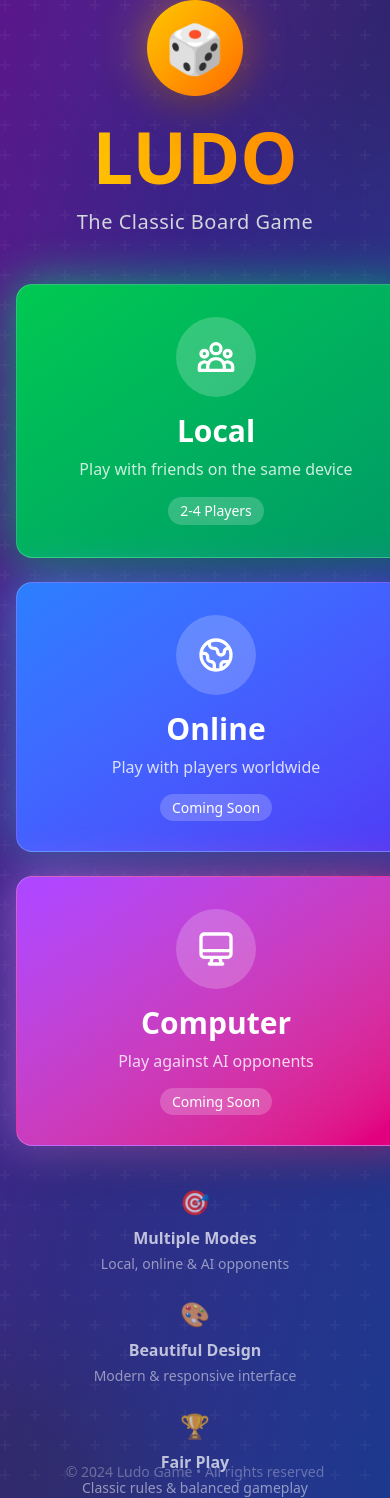
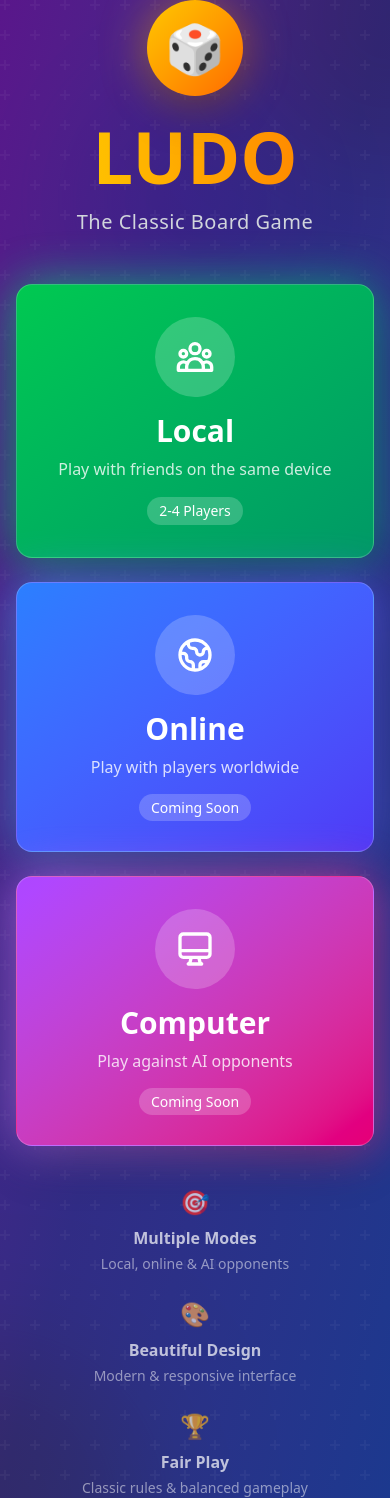
Before and after one commit to rajmahadev422/Ludo, a Next.js app: page / in a window 390 px wide. Built offline with nearby package versions, Linux system fonts and the light colour scheme.

Commit message:
fix responsiveness

```diff
--- a/src/app/page.jsx
+++ b/src/app/page.jsx
@@ -41,11 +41,11 @@ export default function Home() {
         </div>
 
         {/* Game mode buttons */}
-        <div className="flex flex-wrap justify-between gap-6 w-full animate-slide-up">
+        <div className="flex flex-wrap justify-between gap-6 w-full animate-slide-up px-0 md:px-6 lg:px-10">
           {/* Local Multiplayer */}
           <Link
             href="/local"
-            className="group relative flex-1 min-w-100"
+            className="group relative flex-1 min-w-60"
           >
             <div className="absolute inset-0 bg-linear-to-r from-green-400 to-emerald-500 rounded-2xl blur-xl opacity-70 group-hover:opacity-100 transition-opacity duration-300"></div>
             <div className="relative h-full bg-linear-to-br from-green-500 to-emerald-600 rounded-2xl p-8 shadow-2xl transform group-hover:scale-105 transition-all duration-300 border border-white/20">
@@ -67,7 +67,7 @@ export default function Home() {
           {/* Online Multiplayer */}
           <Link
             href="/online"
-            className="group relative flex-1 min-w-100"
+            className="group relative flex-1 min-w-60"
           >
             <div className="absolute inset-0 bg-linear-to-r from-blue-400 to-indigo-500 rounded-2xl blur-xl opacity-70 group-hover:opacity-100 transition-opacity duration-300"></div>
             <div className="relative h-full bg-linear-to-br from-blue-500 to-indigo-600 rounded-2xl p-8 shadow-2xl transform group-hover:scale-105 transition-all duration-300 border border-white/20">
@@ -89,7 +89,7 @@ export default function Home() {
           {/* Computer */}
           <Link
             href="/computer"
-            className="group relative flex-1 min-w-100"
+            className="group relative flex-1 min-w-60"
           >
             <div className="absolute inset-0 bg-linear-to-r from-purple-400 to-pink-500 rounded-2xl blur-xl opacity-70 group-hover:opacity-100 transition-opacity duration-300"></div>
             <div className="relative h-full bg-linear-to-br from-purple-500 to-pink-600 rounded-2xl p-8 shadow-2xl transform group-hover:scale-105 transition-all duration-300 border border-white/20">
@@ -129,9 +129,9 @@ export default function Home() {
         </div>
 
         {/* Footer */}
-        <div className="absolute bottom-4 mt-3 text-white/30 text-sm">
+        {/* <div className="absolute bottom-4 mt-3 text-white/30 text-sm">
           © 2024 Ludo Game • All rights reserved
-        </div>
+        </div> */}
       </div>
     </div>
   );
```
